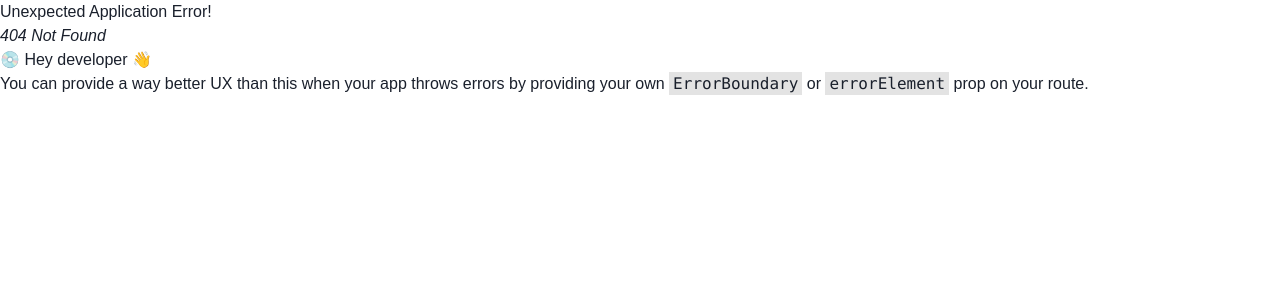
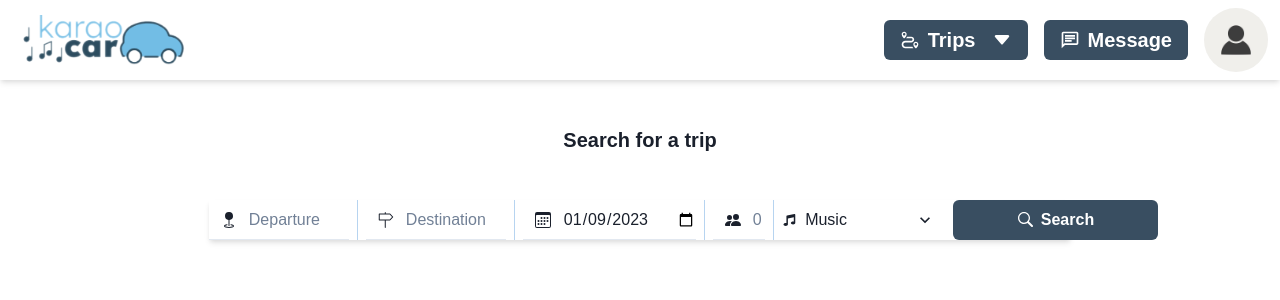
Before and after one commit to WildCodeSchool/2022-09-Orleans-CDA-Projet-KaraoCar, a React (Vite) app in the folder apps/frontend/web/: page /search in a window 1280 px wide. Before the commit this address had no page. Shown: the top 300 px of the page. Built offline with nearby package versions, Linux system fonts and the light colour scheme.

Commit message:
feat(frontend): Add SearchBar component

```diff
--- /dev/null
+++ b/apps/frontend/web/src/pages/Search.tsx
@@ -0,0 +1,27 @@
+import { Box, Button, ButtonGroup, Center, Divider, Flex, FormControl, Heading, HStack, Input, InputGroup, InputLeftElement, Radio, RadioGroup, Select, Text, VStack } from "@chakra-ui/react"
+import { BsCalendar3, BsGeoFill, BsPeopleFill } from "react-icons/bs";
+import { GoSearch } from "react-icons/go";
+import { SlDirection } from "react-icons/sl";
+import { HiMusicNote } from "react-icons/hi";
+import SearchBar from "../theme/components/searchBar";
+
+const Search = () => {
+
+
+  return (
+    <VStack spacing='24px' padding='24px'>
+      <HStack>
+        <Box w={'100%'} padding='24px'>
+            <Center>
+              <Heading fontSize='xl'>Search for a trip</Heading>
+            </Center>
+        </Box>
+      </HStack>
+
+      <SearchBar />
+
+    </VStack>
+  )
+}
+
+export default Search
--- a/apps/frontend/web/src/routes/index.tsx
+++ b/apps/frontend/web/src/routes/index.tsx
@@ -1,6 +1,7 @@
 import { createBrowserRouter, Outlet } from 'react-router-dom';
 import App from '../App';
 import Navbar from '../components/navbar/Navbar';
+import Search from '../pages/Search'
 
 const NavLayout = () => (
   <>
@@ -14,6 +15,10 @@ const router = createBrowserRouter([
     element: <NavLayout />,
     children: [
       {
+        path: '/search',
+        element: <Search />,
+      },
+      {
         path: '/',
         element: <App />,
       },
--- /dev/null
+++ b/apps/frontend/web/src/theme/components/SearchBar.tsx
@@ -0,0 +1,101 @@
+import { Button, Center, Divider, Flex, FormControl, HStack, Input, InputGroup, InputLeftElement, Select } from "@chakra-ui/react"
+import { BsCalendar3, BsGeoFill, BsPeopleFill } from "react-icons/bs"
+import { GoSearch } from "react-icons/go"
+import { HiMusicNote } from "react-icons/hi"
+import { SlDirection } from "react-icons/sl"
+
+
+const SearchBar = () => {
+    const today = new Date();
+    const defaultDate = new Date(today).toISOString().split('T')[0];
+
+  return (
+    <>
+        <HStack w={'70%'} shadow={'md'}>
+        <Center>
+          <FormControl>
+            <HStack>
+              <Flex width={'40%'}>
+                <InputGroup>
+                  <InputLeftElement
+                    pointerEvents='none'
+                    children={<BsGeoFill color='gray.300' />}
+                  />
+                  <Input type='text' placeholder='Departure' variant='flushed' />
+                </InputGroup>
+              </Flex>
+
+              <Center height='40px'>
+                <Divider orientation='vertical' borderWidth='md' borderColor={'#87B8E6'} />
+              </Center>
+
+              <Flex width={'40%'}>
+                <InputGroup>
+                  <InputLeftElement
+                    pointerEvents='none'
+                    children={<SlDirection color='gray.300' />}
+                  />
+                  <Input type='text' placeholder='Destination' variant='flushed'/>
+                </InputGroup>
+              </Flex>
+
+              <Center height='40px'>
+                <Divider orientation='vertical' borderWidth='md' borderColor={'#87B8E6'} />
+              </Center>
+
+              <Flex width={'40%'}>
+                <InputGroup>
+                  <InputLeftElement
+                    pointerEvents='none'
+                    children={<BsCalendar3 color='gray.300' />}
+                  />
+                  <Input type='date' defaultValue={defaultDate} variant='flushed'/>
+                </InputGroup>
+              </Flex>
+
+              <Center height='40px'>
+                <Divider orientation='vertical' borderWidth='md' borderColor={'#87B8E6'} />
+              </Center>
+
+              <Flex width={'15%'}>
+                <InputGroup>
+                  <InputLeftElement
+                    pointerEvents='none'
+                    children={<BsPeopleFill color='gray.300' />}
+                  />
+                  <Input type='number' placeholder='0' variant='flushed' />
+                </InputGroup>
+              </Flex>
+
+              <Center height='40px'>
+                <Divider orientation='vertical' borderColor={'#87B8E6'} />
+              </Center>
+              <HiMusicNote size={40}/>
+              <Flex w='40%'>
+
+                <Select placeholder={'Music'} variant='unstyled'>
+                  <option value='Dance'>Dance</option>
+                  <option value='Hip_Hop'>Hip hop</option>
+                  <option value='Heavy_metal'>Heavy metal</option>
+                </Select>
+              </Flex>
+
+              <Button
+                leftIcon={<GoSearch />}
+                type='submit'
+                width='500px'
+                isLoading={false}
+                loadingText='Loading'
+              >
+                Search
+              </Button>
+
+            </HStack>
+          </FormControl>
+        </Center>
+      </HStack>
+    </>
+  )
+}
+
+export default SearchBar
```
